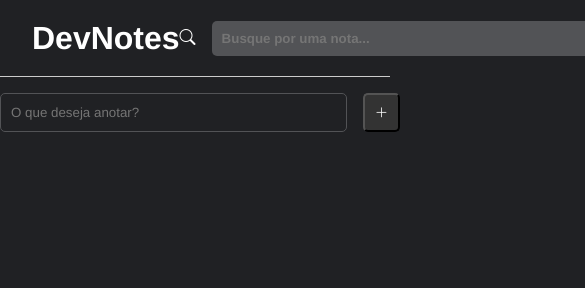
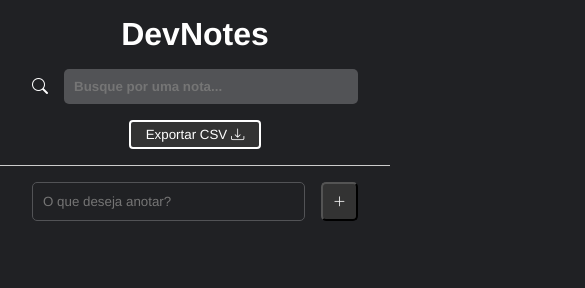
Before and after one commit to nabucoanalista/portfolio-sites, a plain HTML site: page dev_notes/index.html in a window 390 px wide. Shown: the top 288 px of the page, 585 px wide, since content can reach past the window. Drawn offline with nearby package versions, Linux system fonts and the light colour scheme.

Commit message:
Dev notes

```diff
--- a/dev_notes/css/styles.css
+++ b/dev_notes/css/styles.css
@@ -149,3 +149,33 @@ header {
 .note.fixed {
   background-color: #3c3c3f;
 }
+
+/* Responsividade */
+
+@media (max-width: 450px) { /* Apenas para telas menores que 450px */
+
+  header {
+    flex-direction: column; /* Altera a direção dos itens */
+    gap: 1rem; /* Espaçamento entre os itens */
+    width: 100%; /* Largura total */
+  }
+
+  #search-container {
+    width: 100%; /* Largura total */
+  }
+
+  #search-input {
+    width: 100%; /* Largura total */
+  }
+
+  #add-note-container {
+    width: 100%; /* Largura total */
+    padding: 0 2rem; /* Espaçamento nas laterais */
+  }
+
+  #notes-container {
+    grid-template-columns: repeat(auto-fill, 100%); /* Uma coluna por vez */
+  }
+
+
+}
```
